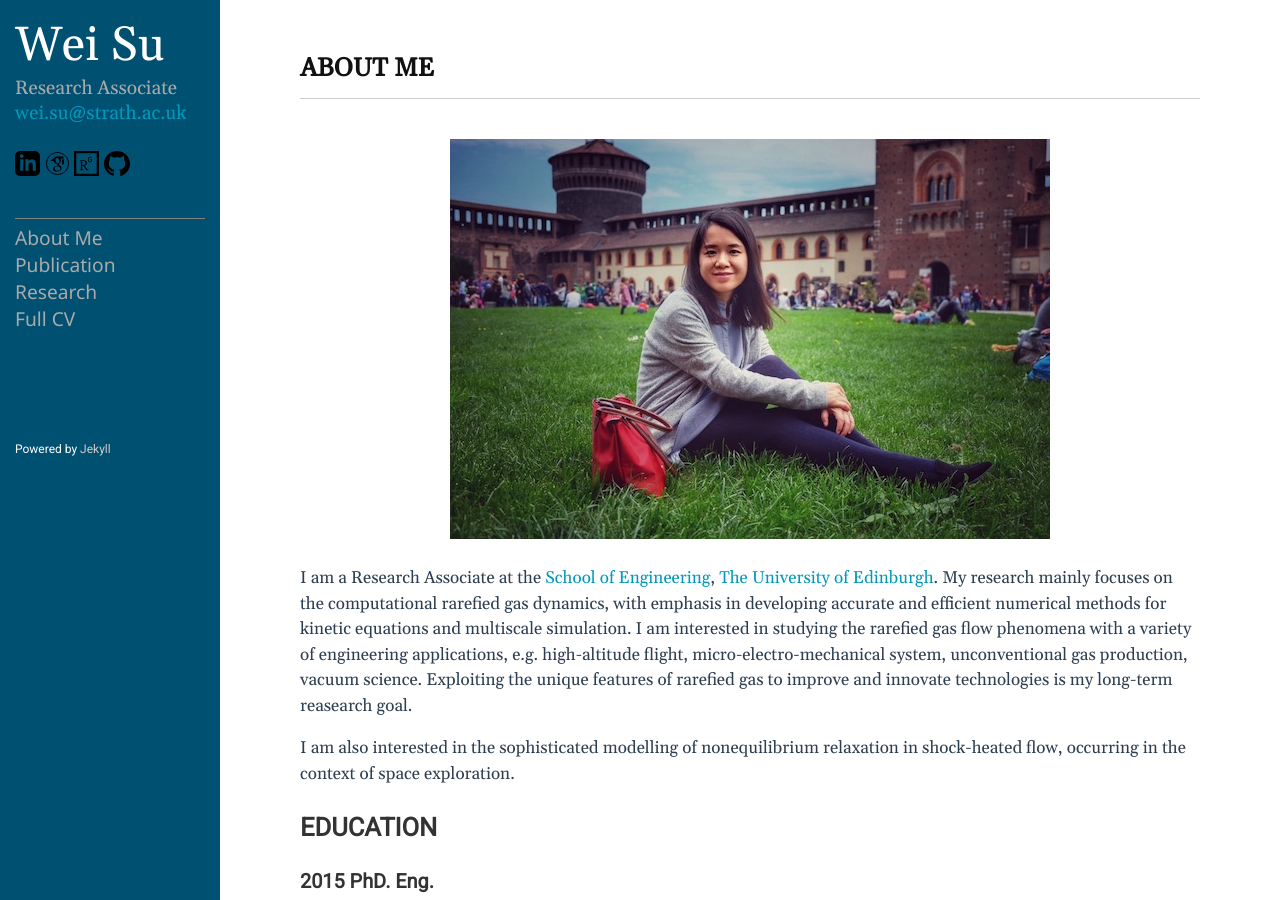
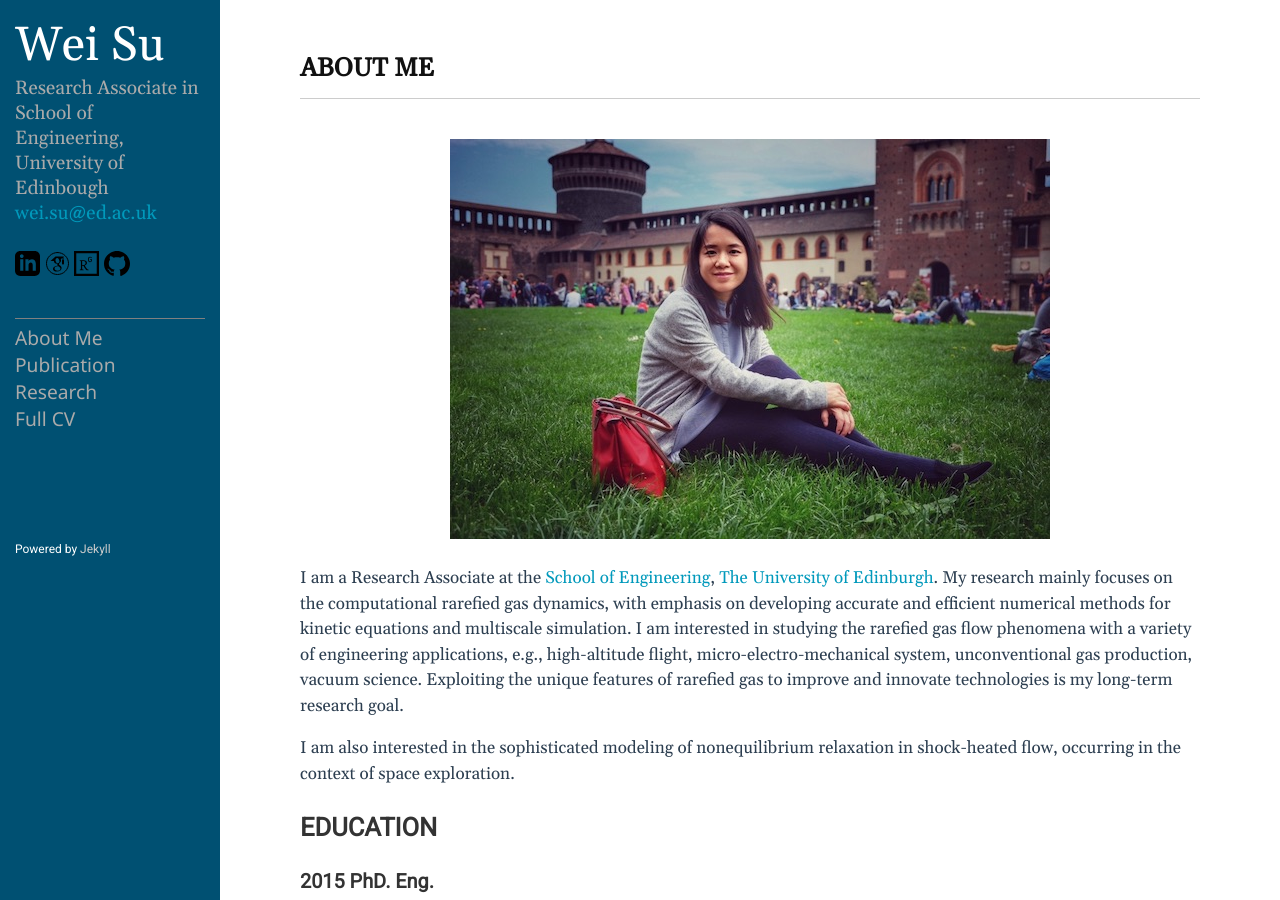
Before and after one commit to WeiSu-MAE/WeiSu-MAE.github.io, a Jekyll site: the page built from ABOUT.md, in a window 1280 px wide and 900 px high. Built offline with Jekyll 4.4.1, drawn with Linux system fonts in a browser that asks for light colours.

Commit message:
update20200927

```diff
--- a/ABOUT.md
+++ b/ABOUT.md
@@ -5,9 +5,9 @@ permalink: /about/
 ---
 ![Wei_Su](/public/img/Portrait.jpg)
 
-I am a Research Associate at the [School of Engineering](https://www.eng.ed.ac.uk/), [The University of Edinburgh](https://www.ed.ac.uk/). My research mainly focuses on the computational rarefied gas dynamics, with emphasis in developing accurate and efficient numerical methods for kinetic equations and multiscale simulation. I am interested in studying the rarefied gas flow phenomena with a variety of engineering applications, e.g. high-altitude flight, micro-electro-mechanical system, unconventional gas production, vacuum science. Exploiting the unique features of rarefied gas to improve and innovate technologies is my long-term reasearch goal.
+I am a Research Associate at the [School of Engineering](https://www.eng.ed.ac.uk/), [The University of Edinburgh](https://www.ed.ac.uk/). My research mainly focuses on the computational rarefied gas dynamics, with emphasis on developing accurate and efficient numerical methods for kinetic equations and multiscale simulation. I am interested in studying the rarefied gas flow phenomena with a variety of engineering applications, e.g., high-altitude flight, micro-electro-mechanical system, unconventional gas production, vacuum science. Exploiting the unique features of rarefied gas to improve and innovate technologies is my long-term research goal.
 
-I am also interested in the sophisticated modelling of nonequilibrium relaxation in shock-heated flow, occurring in the context of space exploration.
+I am also interested in the sophisticated modeling of nonequilibrium relaxation in shock-heated flow, occurring in the context of space exploration.
 
 # EDUCATION
 
--- a/_config.yml
+++ b/_config.yml
@@ -19,9 +19,9 @@
 # in the templates via {{ site.myvariable }}.
 
 title: Wei Su
-email: wei.su@strath.ac.uk
+email: wei.su@ed.ac.uk
 description: >- # this means to ignore newlines until "baseurl:"
-  Research Associate
+  Research Associate in School of Engineering, University of Edinbough
 # baseurl: "/" # the subpath of your site, e.g. /blog
 # url: "http://ejjoo.github.io" # the base hostname & protocol for your site, e.g. http://example.com
 github_username: ejjoo
```
Also changed, not shown: Research.md (+11 -11 lines), 3 other files.
